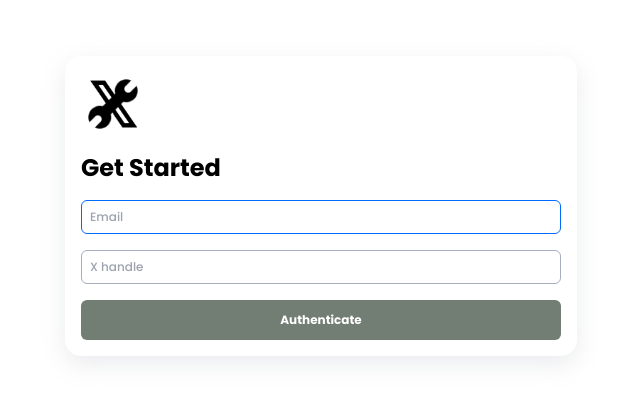
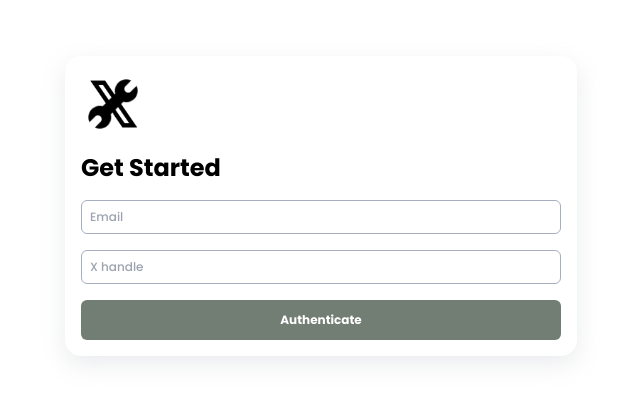
Before and after one commit to Hardy101/xpulse, a Django app: page /accounts/register in a window 1280 px wide. Shown: the part 65-465 px from the top of the page, without its empty margins (319-959 px from the left). Run offline with Django 5.2, Linux system fonts and the light colour scheme; some libraries are stand-ins or nearby versions.

Commit message:
form, validateForm refactor

```diff
--- a/accounts/forms.py
+++ b/accounts/forms.py
@@ -10,7 +10,7 @@ class AccountCreationForm(forms.ModelForm):
     label='Email',
     widget=forms.TextInput(attrs={
         'id': 'email',
-        'class': 'poppins-bold w-full bg-tranparent p-2 outline-none text-md border-[1.4px] rounded-md border-blue-1 text-xs',
+        'class': 'poppins-bold w-full bg-tranparent p-2 outline-none text-md border-[1.4px] border-gray-faded rounded-md focus:border-black text-xs',
         'placeholder': 'Email',  # Add the placeholder attribute
         'required': True         # Add the required attribute
     })
--- a/accounts/templates/pages/register.html
+++ b/accounts/templates/pages/register.html
@@ -4,17 +4,35 @@
   <div class="py-10 px-8 md:px-32">
     <div class="posts-body mt-4">
       <form
-        action="{% url 'home' %}"
+        action="{% url 'register' %}"
         method="post"
-        class="md:w-1/2 rounded-2xl bs-1 p-4 mx-auto flex flex-col gap-4 poppins-bold"
+        class="md:w-1/2 rounded-2xl bs-1 p-4 mx-auto poppins-bold"
       >
         {% csrf_token %}
-        <div class="analytics-header grid">
+        <div class="analytics-header grid mb-4">
           <img src="{% static 'icons/logo.png' %}" class="w-16" alt="logo" />
           <h1 class="text-2xl col-span-2 mt-4">Get Started</h1>
         </div>
-        <div class="form-control poppins-medium">{{form.email}}</div>
-        <div class="form-control poppins-medium">{{form.x_handle}}</div>
+        <div class="form-control poppins-medium mb-4">{{form.email}}</div>
+        <div class="form-control poppins-medium text-xs mb-4">
+          {% if form.email.errors %}
+          <ul class="errorlist">
+            {% for error in form.email.errors %}
+            <li class="text-red-500 poppins-bold">{{ error }}</li>
+            {% endfor %}
+          </ul>
+          {% endif %}
+        </div>
+        <div class="form-control poppins-medium mb-4">{{form.x_handle}}</div>
+        <div class="form-control poppins-medium text-xs mb-4">
+          {% if form.x_handle.errors %}
+          <ul class="errorlist">
+            {% for error in form.x_handle.errors %}
+            <li class="text-red-500 poppins-bold">{{ error }}</li>
+            {% endfor %}
+          </ul>
+          {% endif %}
+        </div>
         <div class="form-control">
           <button
             disabled="true"
--- a/static/js/validateForm.js
+++ b/static/js/validateForm.js
@@ -6,17 +6,23 @@ const Elements = {
 const validateEmailField = () => {
   return validator.isEmail(Elements.email.value);
 };
-
 const enableButton = () => {
   const btn = Elements.submitbtn;
-  if (validateEmailField()) {
-    btn.disabled = false;
-    btn.classList.remove("disabled:cursor-not-allowed");
+  const isValid = validateEmailField();
+
+  if (isValid) {
+    btn.disabled = !isValid;
+    btn.classList.toggle("disabled:cursor-not-allowed");
+    btn.classList.add("bg-blue-1");
     btn.classList.remove("bg-gray-bold");
+    Elements.email.classList.add("border-blue-1");
+    Elements.email.classList.remove("focus:border-black");
   } else {
-    btn.disabled = true;
+    btn.disabled = !isValid;
     btn.classList.add("disabled:cursor-not-allowed");
-    btn.classList.add("bg-blue-1");
+    btn.classList.remove("bg-blue-1");
+    btn.classList.add("bg-gray-bold");
+    Elements.email.classList.add("border-blue-1");
   }
 };
 
```
Also changed, not shown: accounts/views.py (line endings or trailing spaces), db.sqlite3.
